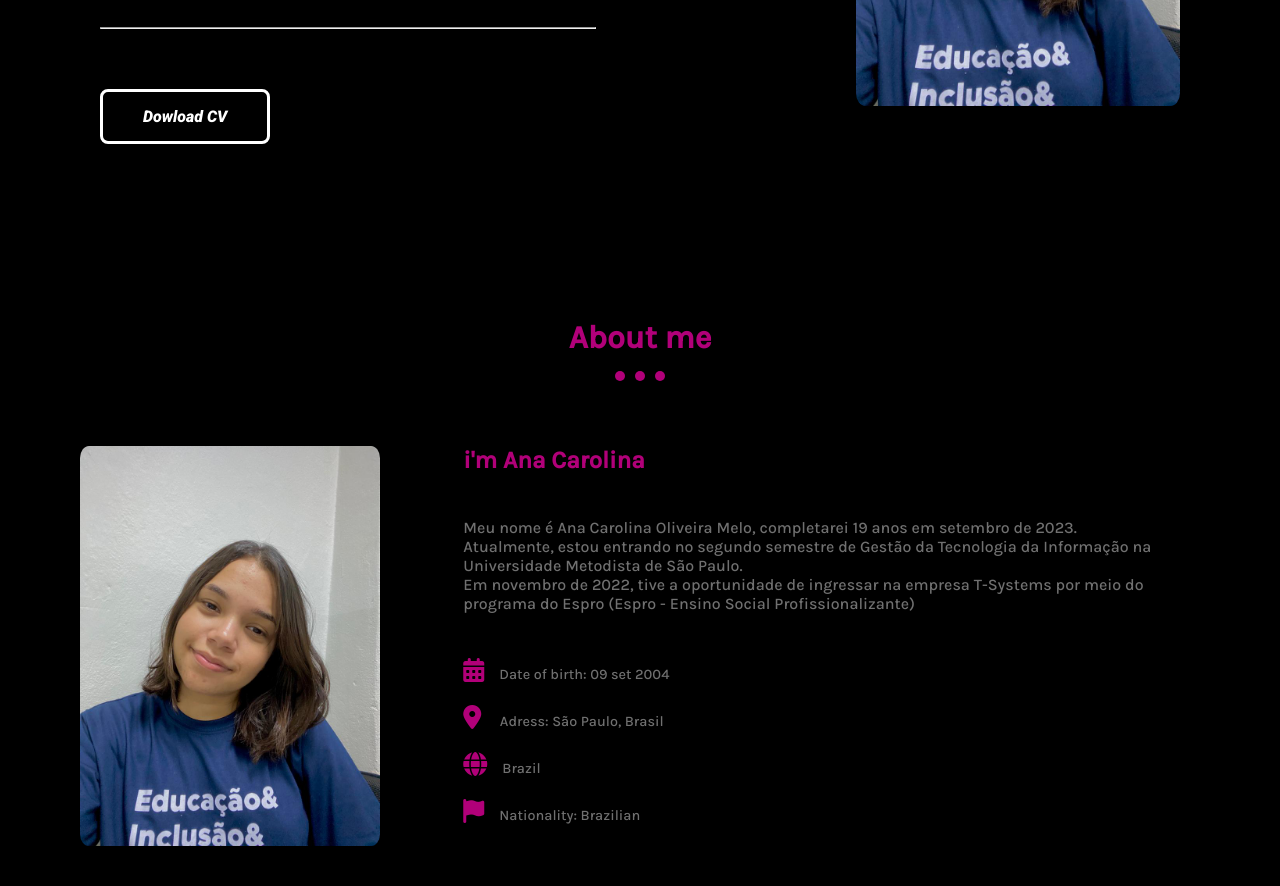
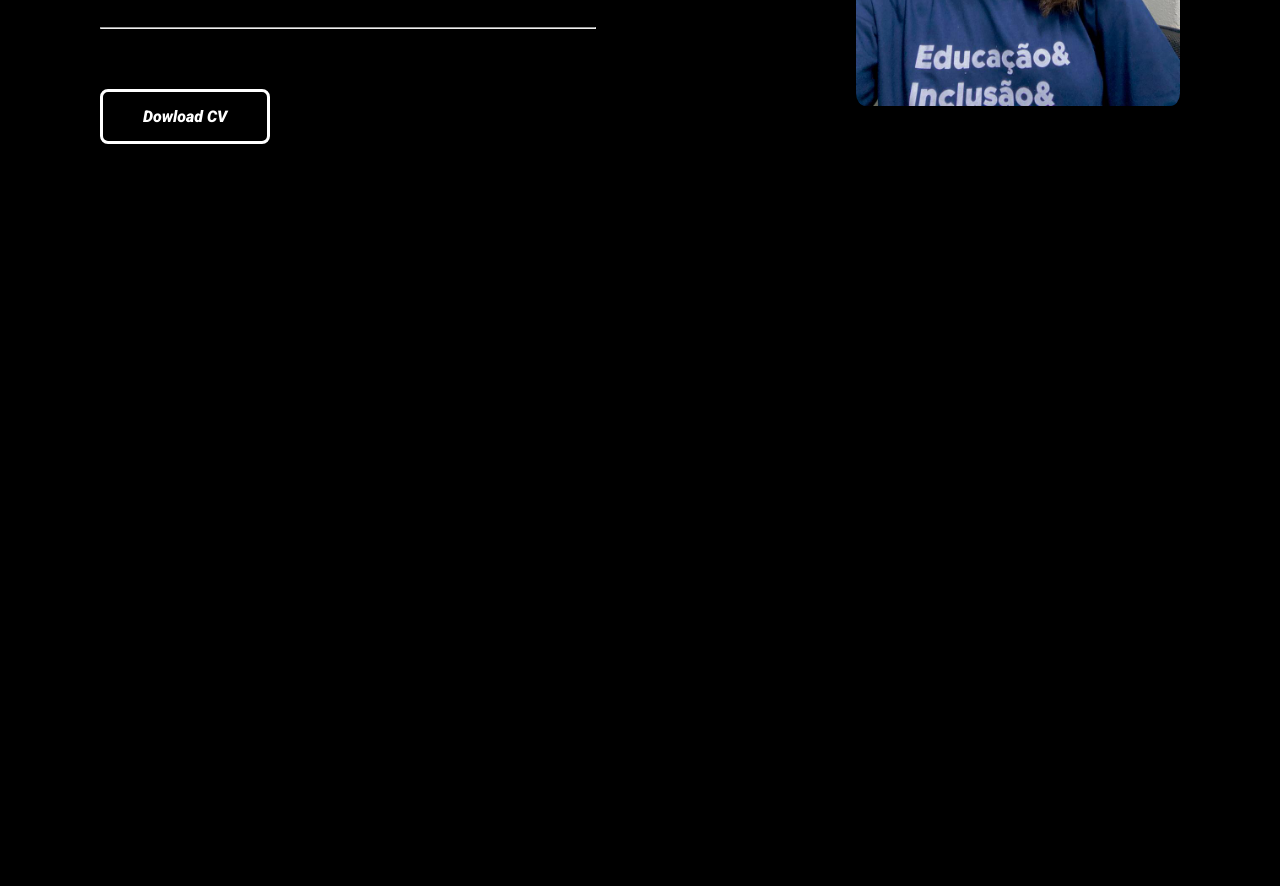
Before and after one commit to anacarola9/Portfolio, a plain HTML site: page index.html in a window 1280 px wide. Shown: the part 509-1395 px from the top of the page. After the commit the page ends 800 px from the top, so only its background shows below. Drawn offline with Linux system fonts and the light colour scheme.

Commit message:
[remove] modificação resume

```diff
--- a/index.html
+++ b/index.html
@@ -35,33 +35,9 @@
         </div>
         <img src="MicrosoftTeams-image (5).png" alt="Imagem Ilustrativa">
     </section>
-    <main>
-        <article aria-label="seção sobre mim" class="sobre">
-            <div class="sobre_titulo">
-            <h1>About me</h1>
-            <div aria-label="seção apenas de ilustrações de botões">
-                <span></span>
-                <span></span>
-                <span></span>
-                </div>
-            </div>
-            <img src="MicrosoftTeams-image (5).png" alt="Imagem de uma pessoa ilustrativa">
-            <div class="sobre_conteudo">
-                <div class="sobre_texto">
-                    <h1>i'm Ana Carolina</h1>
-                    <p> Meu nome é Ana Carolina Oliveira Melo, completarei 19 anos em setembro de 2023.<br> Atualmente, estou entrando no segundo semestre de Gestão da Tecnologia da Informação na Universidade Metodista de São Paulo.<br>
-                        Em novembro de 2022, tive a oportunidade de ingressar na empresa T-Systems por meio do programa do Espro (Espro - Ensino Social Profissionalizante)
-                </p>
-                </div>
-                <div class="sobre_info">
-                    <p><i class="fa-solid fa-calendar-days"></i>Date of birth: 09 set 2004</p>
-                    <p><i class="fa-solid fa-location-dot"></i> Adress: São Paulo, Brasil</p>
-                    <p><i class="fa-sharp fa-solid fa-globe"></i>Brazil</p>
-                    <p><i class="fa-solid fa-flag"></i>Nationality: Brazilian</p>
-                    </div>
-                </div>
-        </article>
-    </main>
+
+    </div>
+
     <script src="script.js"></script>
 </body>
 </html>
```
Also changed, not shown: resume.html (+0 -3 lines).
